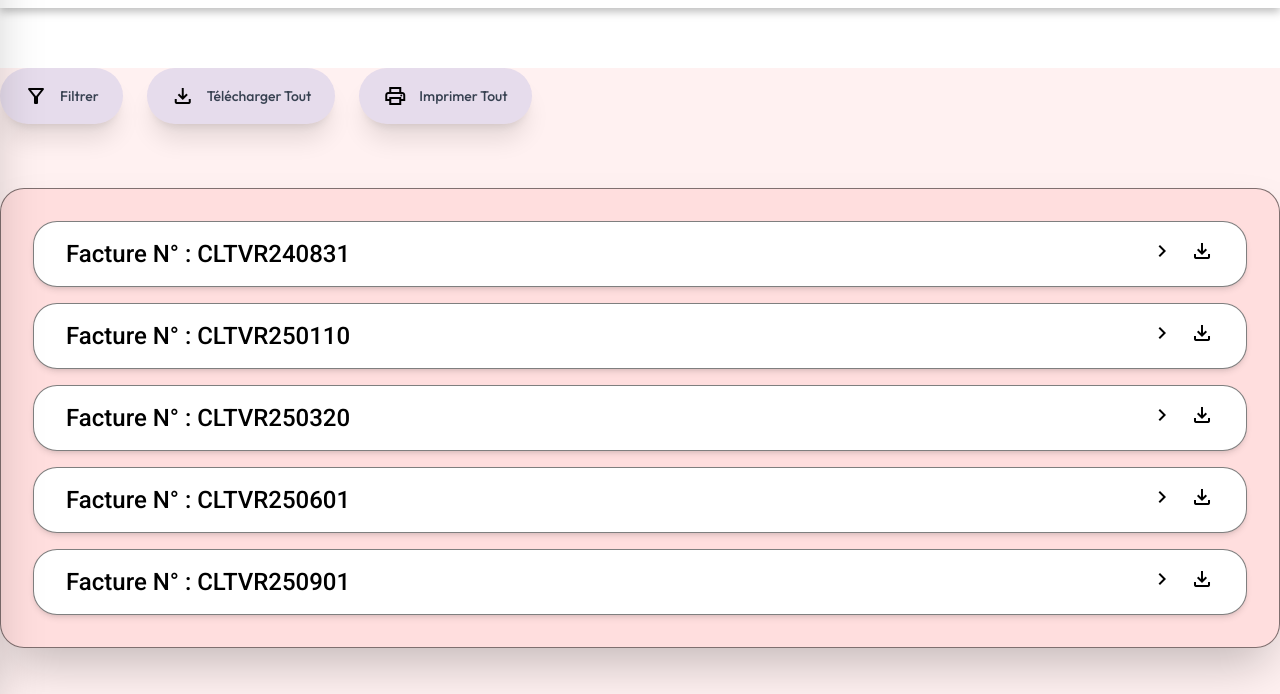
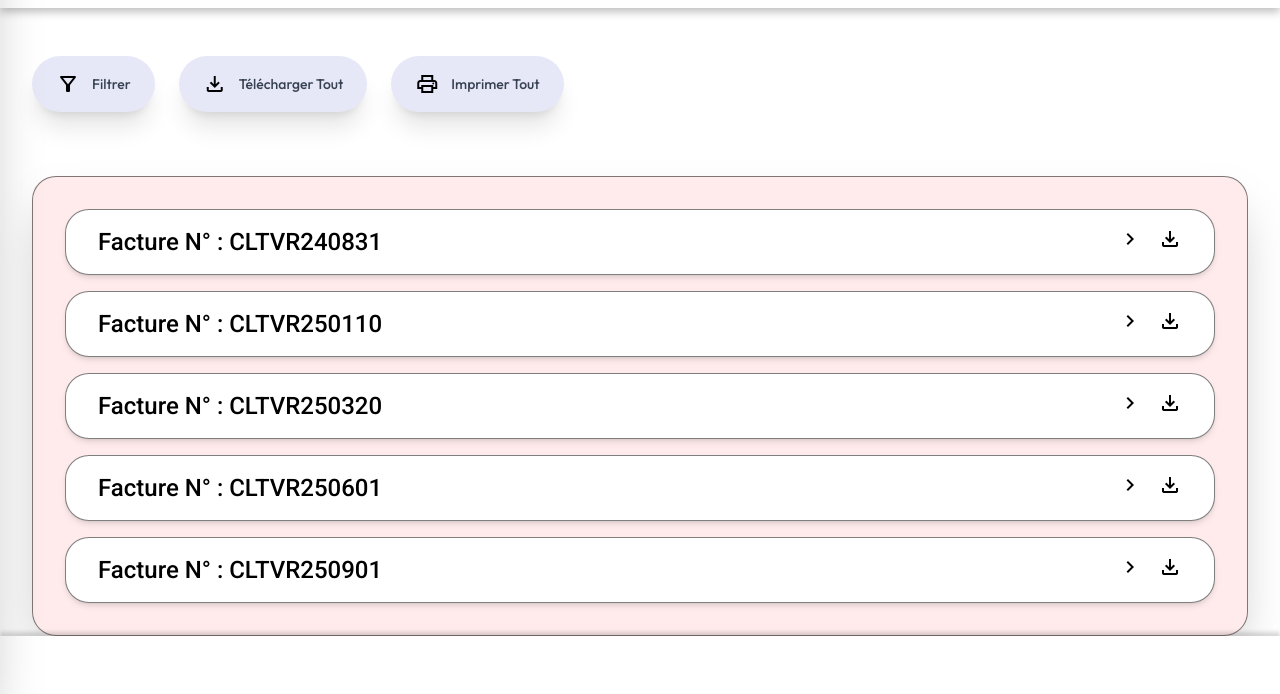
Before and after one commit to Zaineb-Messaoudi/integration-web, a website: page src/pages/factures.html in a window 1280 px wide. Shown: the part 96-790 px from the top of the page. Drawn offline with nearby package versions, Linux system fonts and the light colour scheme; a web font is replaced by a local one.

Commit message:
Update factures.html

```diff
--- a/src/pages/factures.html
+++ b/src/pages/factures.html
@@ -41,7 +41,7 @@
     <div include-html="../components/navbar.html"></div>
 
 <!-- Main Content -->
-<main class="lg:mt-[60px] px-4 lg:px-0 bg-[rgba(251,59,59,0.07)] min-h-[600px] lg:min-h-[700px] pb-8 lg:pb-8">
+<main class="pt-15 pb-50 max-w-7xl mx-auto px-6 lg:px-8">
     <section class="mt-12 flex flex-col sm:flex-row gap-6 justify-center lg:justify-start">
         <button class="flex items-center justify-center gap-3 px-6 py-4 bg-primary-light rounded-full shadow-xl hover:shadow-2xl transition">
             <span class="material-icons-outlined"> filter_alt </span>
```
